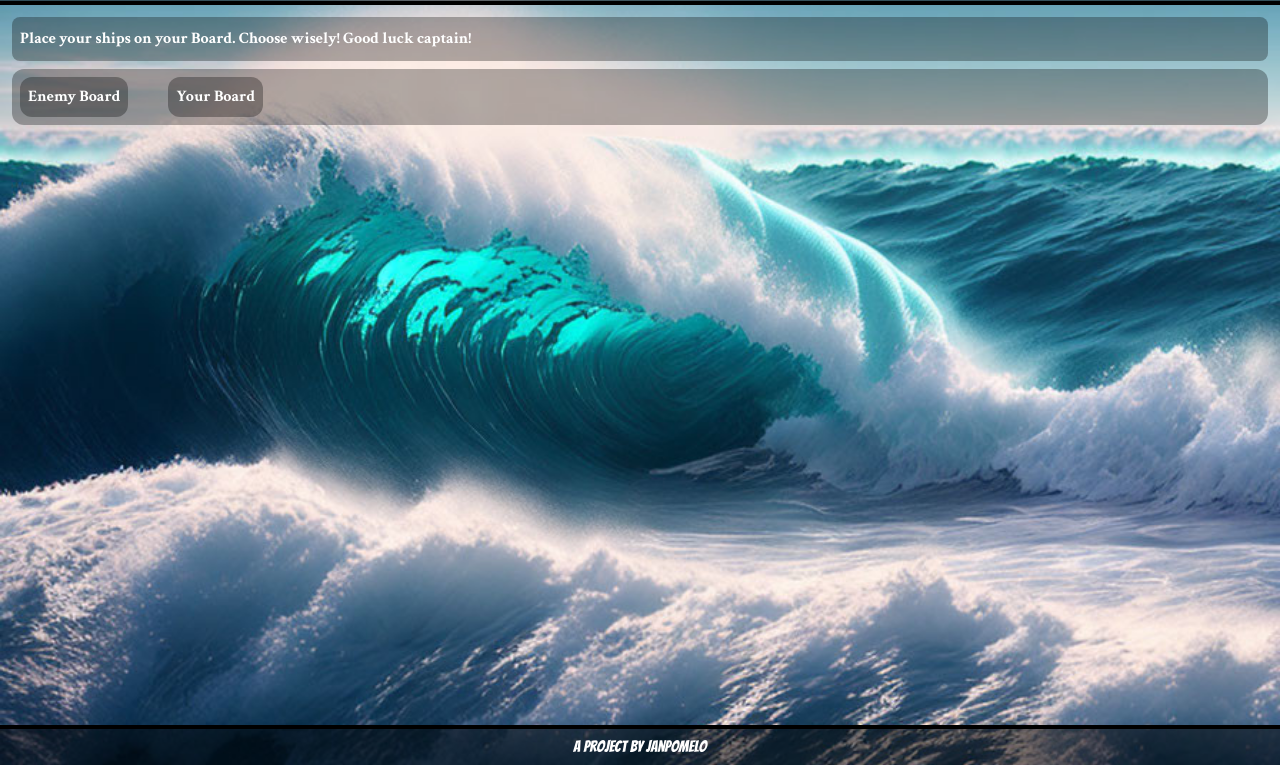
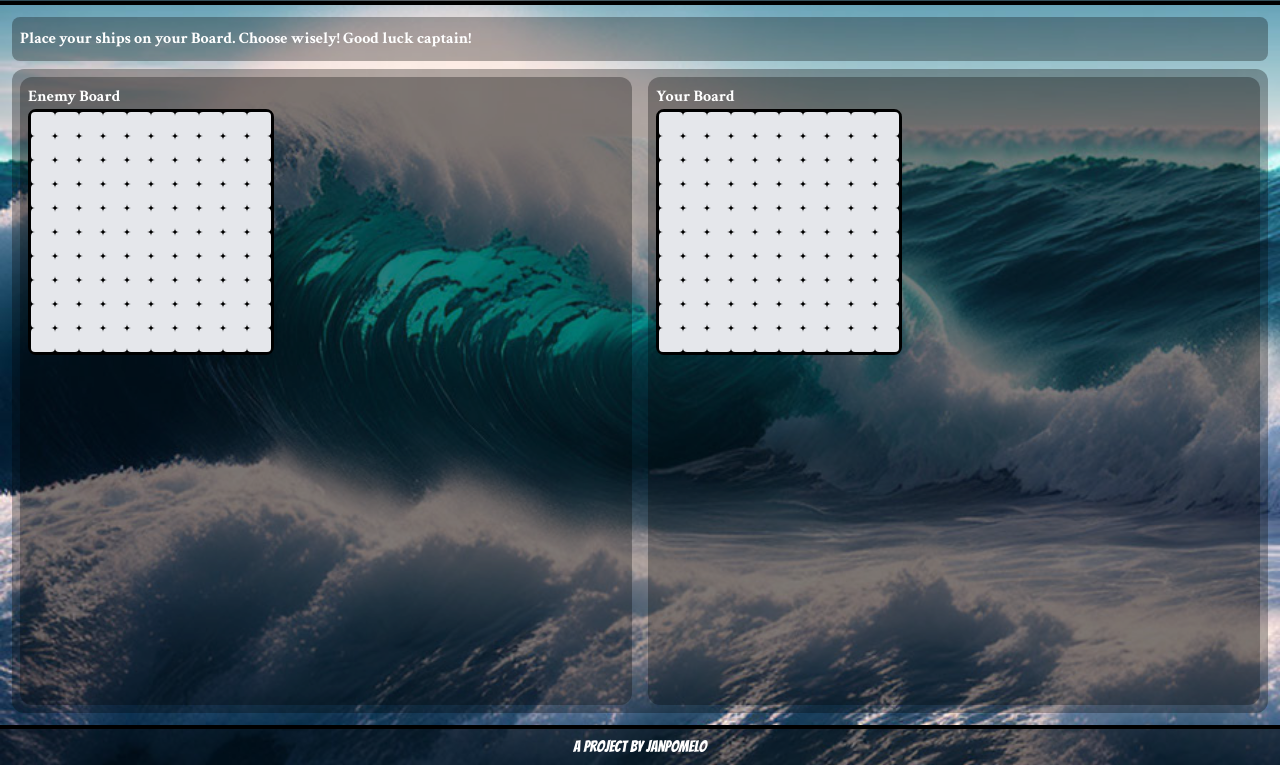
Before and after one commit to JanPomelo/battleships, a website built with webpack: page dist/index.html in a window 1280 px wide. Both pictures are taken after a click on the button "Play". Shown: the part 35-800 px from the top of the page. Built offline with nearby package versions, Linux system fonts and the light colour scheme.

Commit message:
Add styling to GameBoards

```diff
--- a/src/pageLoad.ts
+++ b/src/pageLoad.ts
@@ -67,7 +67,7 @@ function startGame() {
 
 function createGameDiv(game: Game): void {
   const div: HTMLDivElement = document.createElement("div");
-  div.classList.add("bg-black/30", "rounded-xl", "mt-2", "flex", 'gap-10', "flex-col", "lg:flex-row", 'p-2');
+  div.classList.add("bg-black/30", "rounded-xl", "mt-2", "flex", 'gap-4', "flex-col", "lg:flex-row", 'p-2', 'flex-grow');
   main.appendChild(div);
   const computerBoard: HTMLDivElement = loadPlayerDiv(game.computer, 'Enemy');
   const playerBoard: HTMLDivElement = loadPlayerDiv(game.player, 'You');
@@ -77,10 +77,27 @@ function createGameDiv(game: Game): void {
 
 function loadPlayerDiv(player: Player, name: String): HTMLDivElement {
   const div: HTMLDivElement = document.createElement("div");
-  div.classList.add('p-2','bg-black/30', 'rounded-xl');
+  div.classList.add('p-2','bg-black/30', 'rounded-xl', 'flex-grow');
   const heading: HTMLHeadingElement = document.createElement('h3');
   heading.innerText = name === 'Enemy' ? 'Enemy Board' : 'Your Board';
   heading.classList.add('font-bold');
+  const subDiv: HTMLDivElement = document.createElement('div');
+  subDiv.classList.add('flex', 'gap-3');
   div.appendChild(heading);
+  div.appendChild(subDiv)
+  subDiv.appendChild(loadGameBoard(player));
   return div;
 }
+
+function loadGameBoard(player: Player): HTMLDivElement {
+  const div: HTMLDivElement = document.createElement("div");
+  div.classList.add('playGround', 'bg-black');
+  for (let i = 0; i < 10; i++) {
+    for (let j = 0; j < 10; j++) {
+      const miniDiv: HTMLDivElement = document.createElement('div');
+      miniDiv.classList.add('rounded', 'bg-gray-200', 'miniDiv');
+      div.appendChild(miniDiv);
+    }
+  }
+  return div;
+}
--- a/src/style.css
+++ b/src/style.css
@@ -13,7 +13,18 @@ main {
   font-family: 'Crimson Text';
 }
 
+.playGround {
+  display: grid;
+  grid-template-rows: repeat(10, 4.3vw);
+  grid-template-columns: repeat(10, 4.3vw);
+   border: 3px black solid;
+  border-radius: 0.5rem;
+}
 
+.miniDiv {
+  width: 4.3vw;
+  height: 4.3vw;
+}
 
 
 #bgIMG {
@@ -31,20 +42,38 @@ main {
   }
 }
 
-@media only screen and (max-width: 287px){
-  #introPar {
-  height: 9rem;
+@media only screen and (min-width: 587px) and (max-width: 700px) {
+  .miniDiv {
+    height: 4vw;
+    width: 4vw;
+  }
+  .playGround {
+  display: grid;
+  grid-template-rows: repeat(10, 4vw);
+  grid-template-columns: repeat(10, 4vw);
 }
 }
 
-@media only screen and (min-width: 288px) and (max-width: 371px){
-  #introPar {
-  height: 8rem;
+@media only screen and (min-width: 701px) and (max-width: 900px) {
+  .miniDiv {
+    height: 3vw;
+    width: 3vw;
+  }
+  .playGround {
+  display: grid;
+  grid-template-rows: repeat(10, 3vw);
+  grid-template-columns: repeat(10, 3vw);
 }
 }
 
-@media only screen and (min-width: 372px) and (max-width: 639px) {
-  #introPar {
-  height: 6rem;
+@media only screen and (min-width: 901px) {
+  .miniDiv {
+    height: 3vh;
+    width: 3vh;
+  }
+  .playGround {
+  display: grid;
+  grid-template-rows: repeat(10, 3vh);
+  grid-template-columns: repeat(10, 3vh);
 }
 }
```
